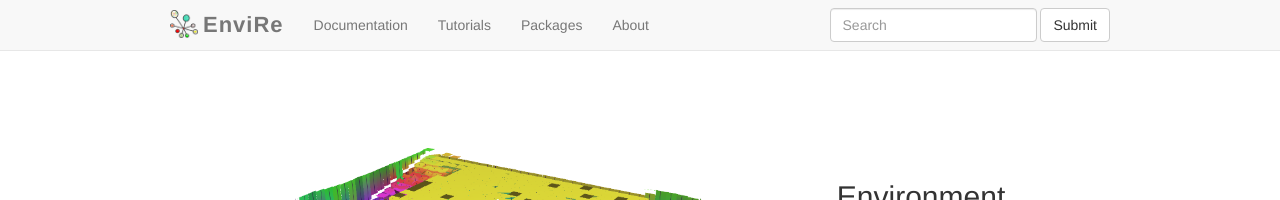
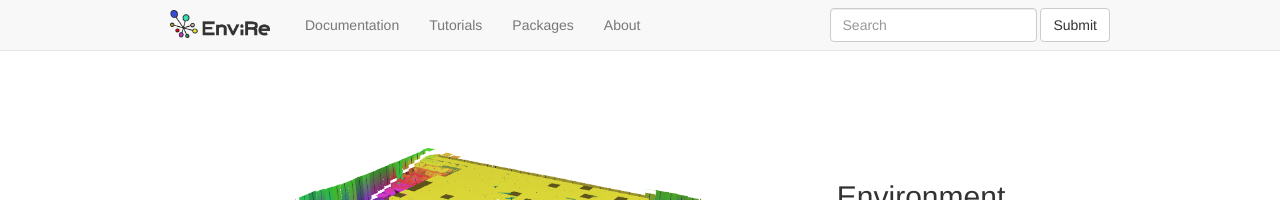
Before and after one commit to envire/envire.github.io, a Jekyll site: the page built from index.html, in a window 1280 px wide. Shown: the top 200 px of the page. Built offline with Jekyll 4.4.1, drawn with Linux system fonts in a browser that asks for light colours; nearby versions of some CDN libraries.

Commit message:
add logo for envire

```diff
--- a/_includes/nav_main.html
+++ b/_includes/nav_main.html
@@ -9,8 +9,7 @@
         <span class="icon-bar"></span>
       </button>
       <a class="navbar-brand" href="{{ site.url }}">
-      <img src="{{ site.url }}/images/envire_logo_graph.ico" width="28" height="28"/>
-      EnviRe</a>
+      <img src="{{ site.url }}/images/example.png" width="100"/></a>
     </div>
 
     <!-- Collect the nav links, forms, and other content for toggling -->
```
Also changed, not shown: images/example.png (added), images/logo.png (added), images/test.svg (added).
